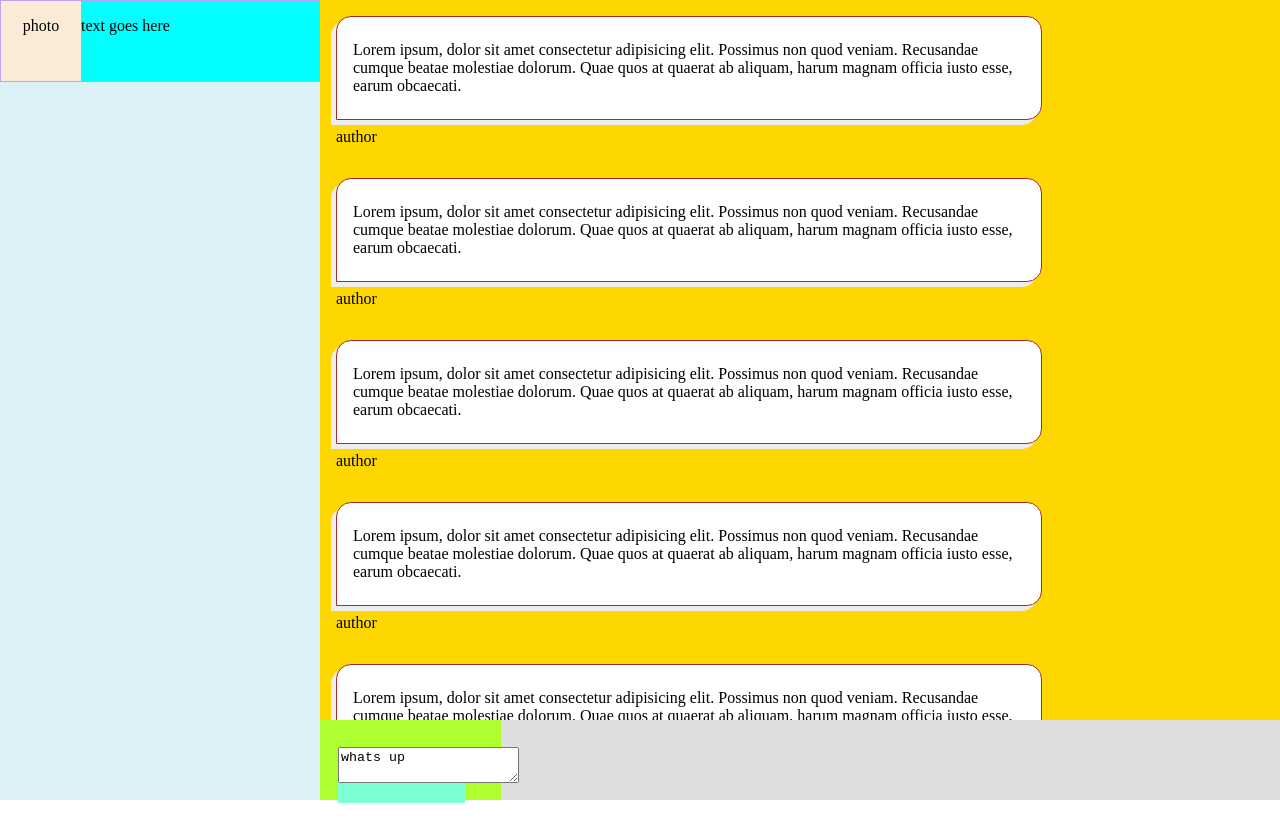
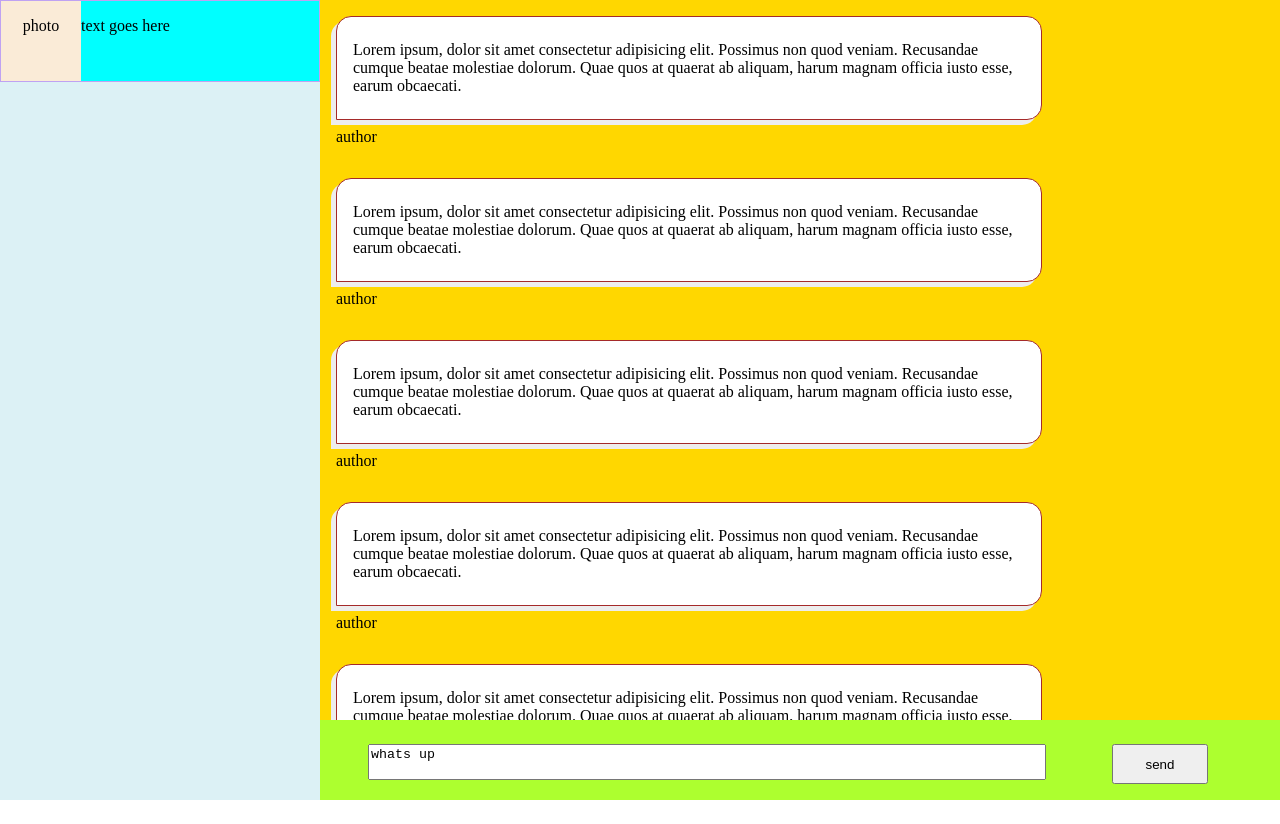
Before and after one commit to bradwils/y12-messenger, a plain HTML site: page codeEnv/web2.html in a window 1280 px wide. Before the commit the page ends 803 px from the top, so only its background shows below. Drawn offline with Linux system fonts and the light colour scheme.

Commit message:
finalised css
finalised, things can move dynamically and reshape as needed in general cases

```diff
--- a/codeEnv/web2.html
+++ b/codeEnv/web2.html
@@ -6,7 +6,7 @@
     <meta name="viewport" content="width=device-width, initial-scale=1.0">
     <title>Document</title>
 </head>
-<body style="margin: 0px;">
+<body>
     <div id="container">
 
         <div id="conversationsContainer">
@@ -108,11 +108,11 @@
 
             <div id="messagesConversationSendContainer">
 
-                <div id="sendMessageTextbox">
-                    <textarea name="" id="">whats up </textarea>
+                <div id="sendMessageTextboxContainer">
+                    <textarea name="" id="sendMessageTextarea">whats up </textarea>
                 </div>
                 <div id="sendMessageContentButton">
-
+                    <button id="sendButton">send</button>
                 </div>
 
 
--- a/codeEnv/web2style.css
+++ b/codeEnv/web2style.css
@@ -1,3 +1,8 @@
+body {
+    overflow:hidden;
+    margin: 0px;
+}
+
 #conversationsContainer {
     width: 25vw;
     height: 100%;
@@ -54,7 +59,9 @@
     float:left ;
     background-color: greenyellow;
     height: 10%;
-    flex: 1;
+    width: 100%;
+    display: flex;
+    /* flex: 1; */
 }
 
 
@@ -160,22 +167,39 @@
     content: "";
     display: table;
     clear: both;
-  }
+}
 
 
   /* 7.5% margin, 70% box, 5% margin, 10% submit button, 7.5% margin */
-#sendMessageTextbox {
-    margin-top: 15%;
-    height: 70%;
+#sendMessageTextboxContainer {
+    /* this is for the textbox container */
+    margin-top: 2.5%;
     width: 70%;
-    background-color: aquamarine;
-    margin-left: 10%;
-    margin-right: 2.5%;
-    margin-bottom: 15%;
+    /* background-color: aquamarine; */
+    margin-left: 5%;
+    height: 10%
+    /* margin-right: 2.5%; */
 }
 
 /* i fucked something up witbh the hieit or width idk fix after */
 
 #sendMessageContentButton{  /* copy setup done with convolist entry */
-    flex-grow: 1;
+    float: right;
+    width: 10%;
+    height: 100%;
+    margin-left: 7.5%;
+    margin-right: 7.5%;
+    margin-top: 2.5%
 }
+
+#sendMessageTextarea {
+    /* this is for the textbox */
+    width: 100%;
+    resize: none;
+    display: inline;
+}
+
+#sendButton {
+    height: 50%;
+    width: 100%
+}
```
